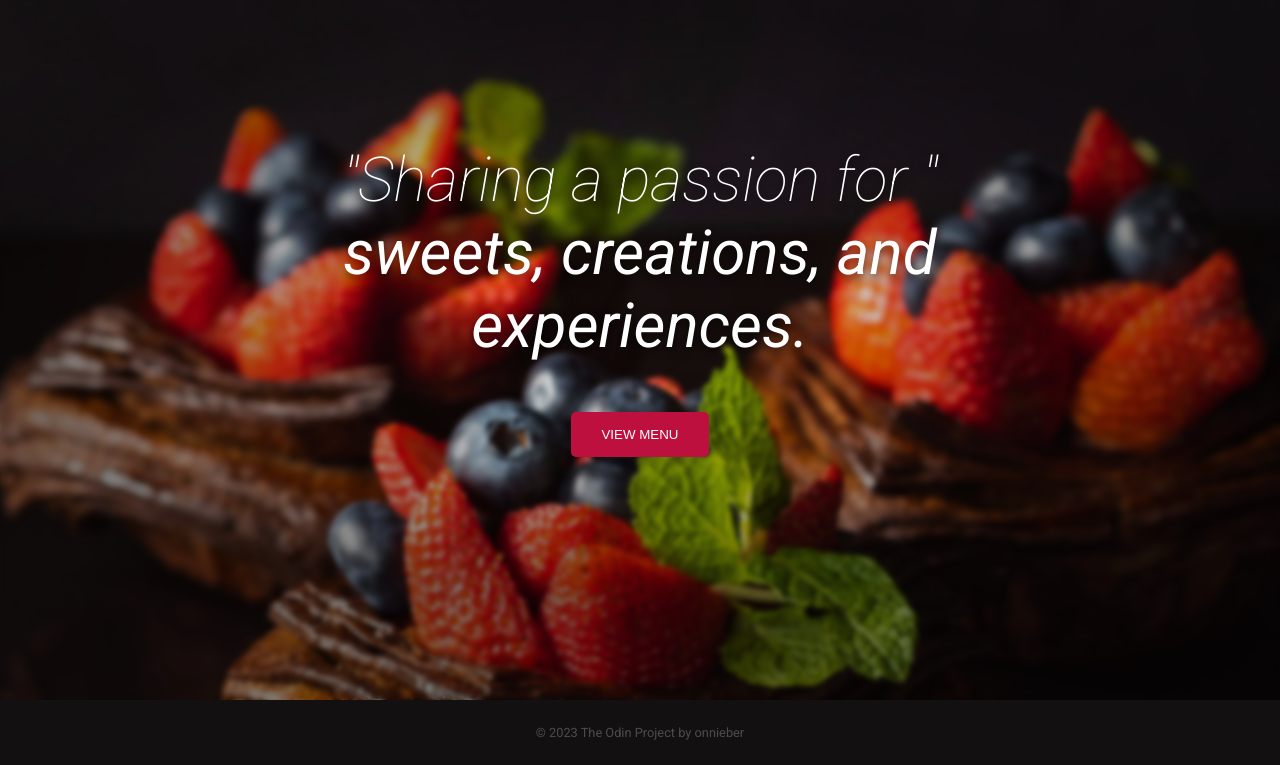
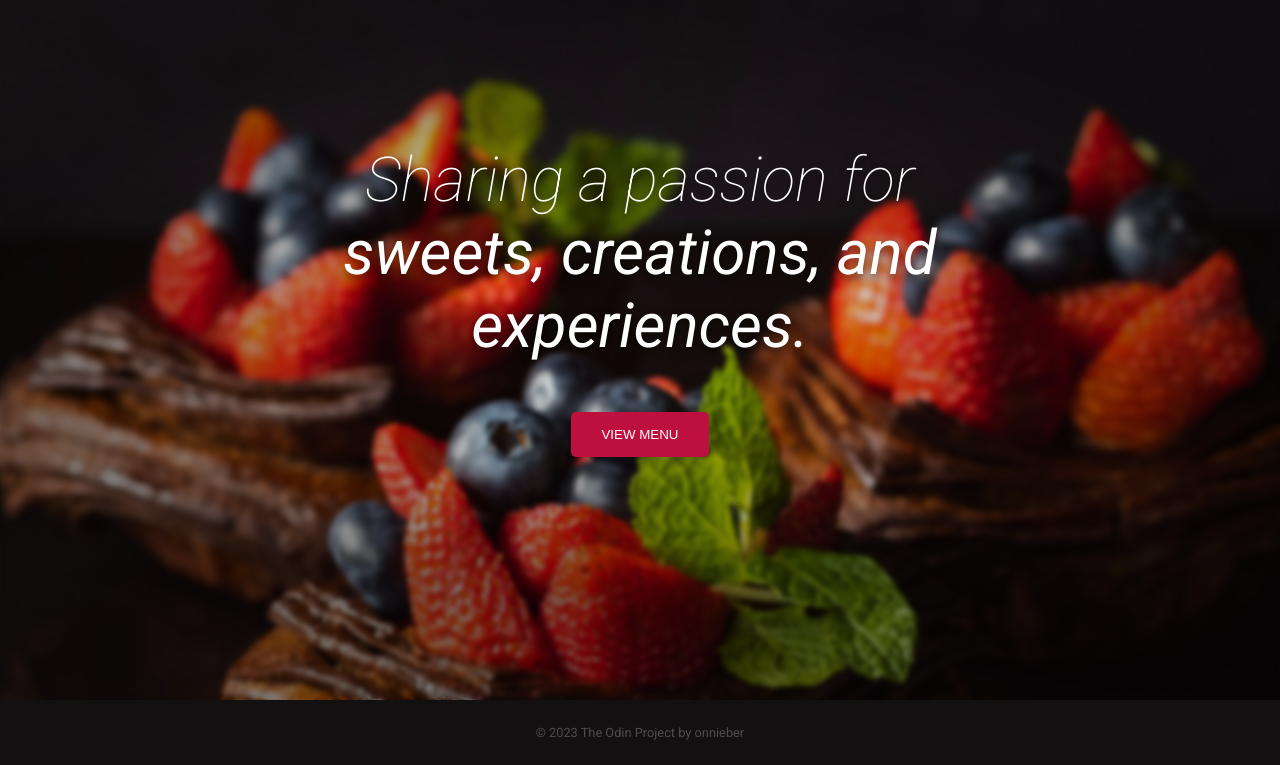
Before and after one commit to ronnieBer/odin-restaurant_page, a website built with webpack: page dist/index.html in a window 1280 px wide. Shown: the part 100-865 px from the top of the page. Built offline with nearby package versions, Linux system fonts and the light colour scheme; a web font is replaced by a local one.

Commit message:
Edit h1 text

```diff
--- a/dist/index.html
+++ b/dist/index.html
@@ -35,7 +35,7 @@
             <div class="hero">
                 <div class="hero-content">
                     <h1 class="hero-heading">
-                        "Sharing a passion for "
+                        Sharing a passion for
                         <span>sweets, creations, and experiences.</span>
                     </h1>
                     <button class="view-menu">VIEW MENU</button>
```
